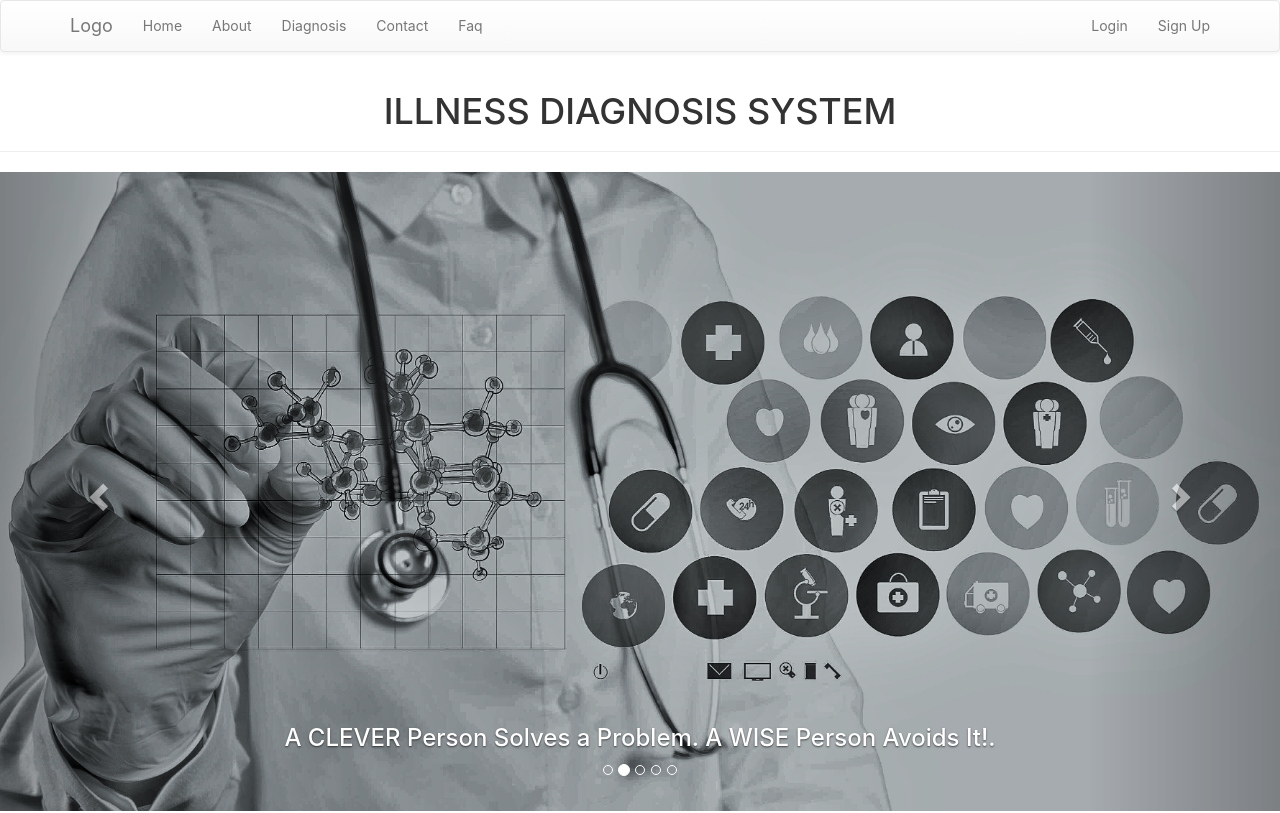
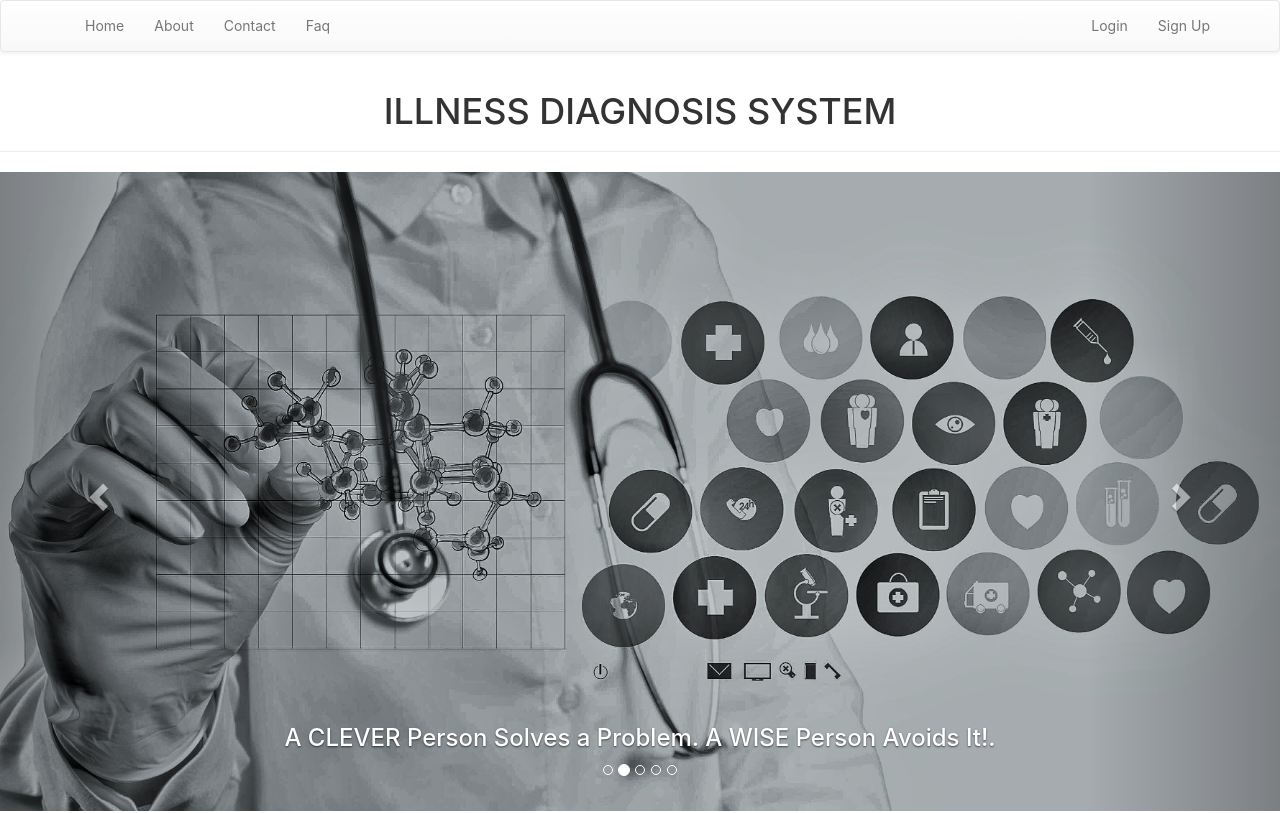
Before and after one commit to Cs-691/NewUI, a React (Create React App) app in the folder app/: page / in a window 1280 px wide. Shown: the top 813 px of the page. Built offline with nearby package versions, Linux system fonts and the light colour scheme.

Commit message:
you need to login to access chat page

```diff
--- a/app/src/Components/NavBarLoggedIn/NavBarLoggedIn.js
+++ b/app/src/Components/NavBarLoggedIn/NavBarLoggedIn.js
@@ -36,20 +36,12 @@ OnLogin()
 
 
   <Navbar>
-    <Navbar.Header>
-      <Navbar.Brand>
-        <a href="/">Logo</a>
-      </Navbar.Brand>
-    </Navbar.Header>
     <Nav>
       <NavItem eventKey={1} href="/">
         Home
       </NavItem>
       <NavItem eventKey={2} href="/about">
         About
-      </NavItem>
-      <NavItem eventKey={3} href="/chat">
-        Diagnosis
       </NavItem>
       <NavItem eventKey={4} href="/contact">
         Contact
--- a/app/src/Components/NavBarLoggedOut/NavBarLoggedOut.js
+++ b/app/src/Components/NavBarLoggedOut/NavBarLoggedOut.js
@@ -26,11 +26,7 @@ this.props.logout();
 
 
 <Navbar>
-  <Navbar.Header>
-    <Navbar.Brand>
-      <a href="/">Logo</a>
-    </Navbar.Brand>
-  </Navbar.Header>
+
   <Nav>
     <NavItem eventKey={1} href="/">
       Home
```
